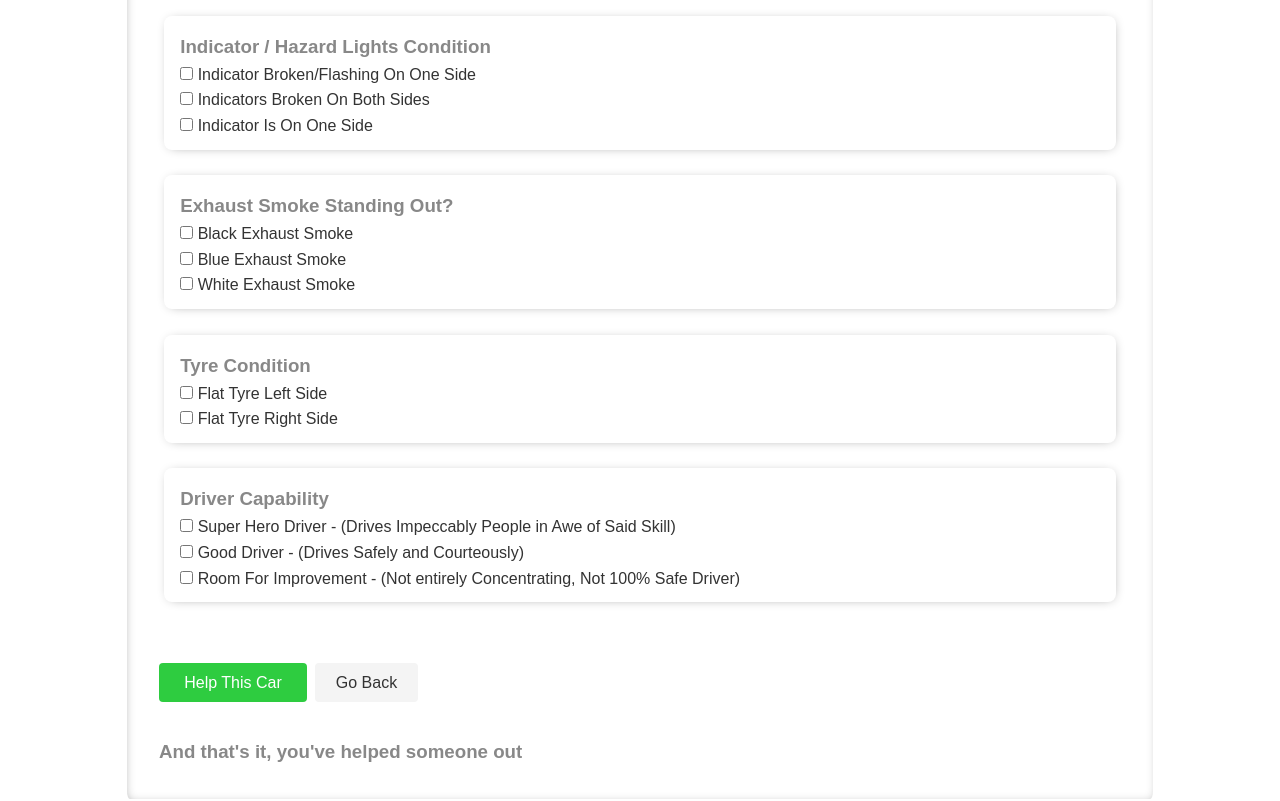
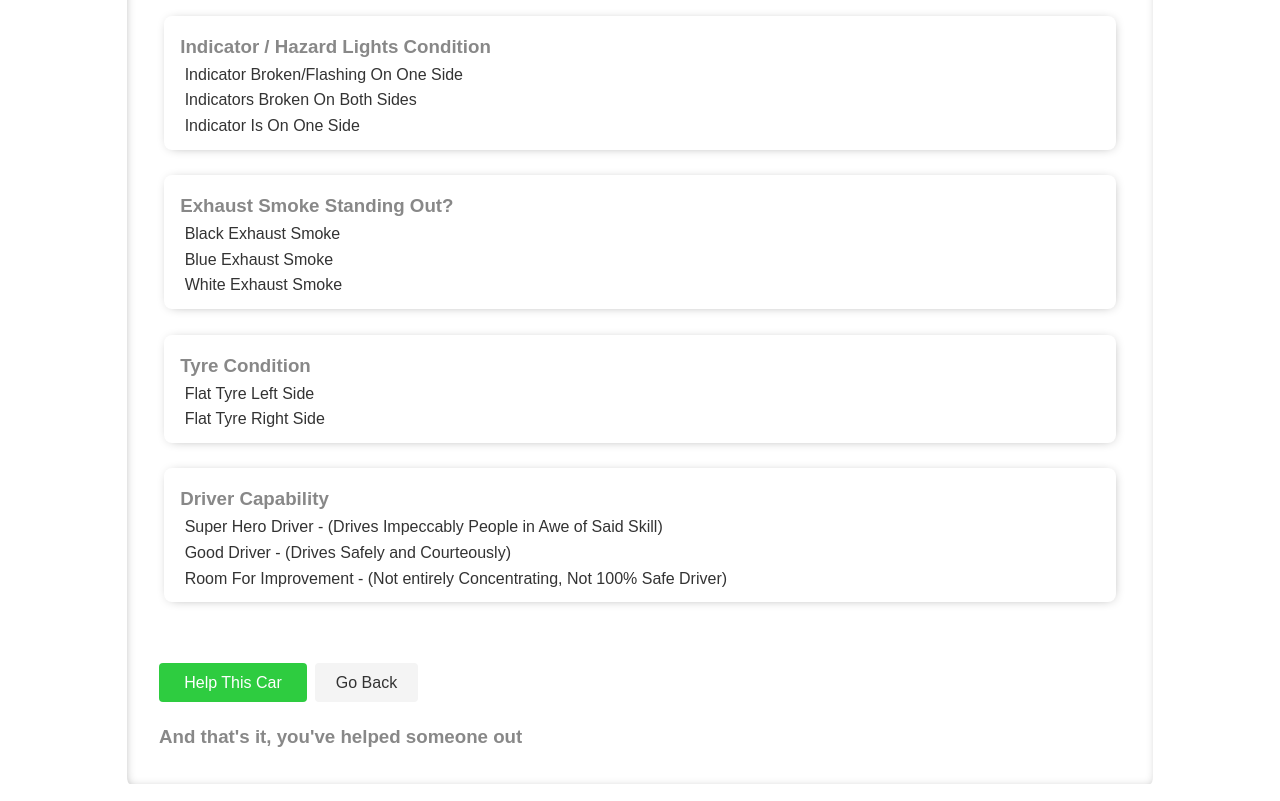
Before and after one commit to usernameistai/helpmecar, a React (Create React App) app in the folder client/: page /reg-form in a window 1280 px wide. Shown: the part 667-1468 px from the top of the page. Built offline with nearby package versions, Linux system fonts and the light colour scheme; no server answers.

Commit message:
add input to css and remove container-reg2 from around buttons

```diff
--- a/client/src/App.css
+++ b/client/src/App.css
@@ -49,6 +49,12 @@ blockquote p::before {
 blockquote p::after {
   content: '\201D';
 }
+
+input {
+  -webkit-appearance: none;
+  -moz-appearance: none;
+  appearance: none;
+  }
 
 /* Utilities */
 .container {
--- a/client/src/components/reg/RegForm.js
+++ b/client/src/components/reg/RegForm.js
@@ -284,7 +284,7 @@ const RegForm = ({ addReg, reg, regId }) => {
               </div>
               <br />
             </div>
-            <div className='form-group'>
+            <div>
               <input
               type='submit'
               value=' Help This Car '
```
